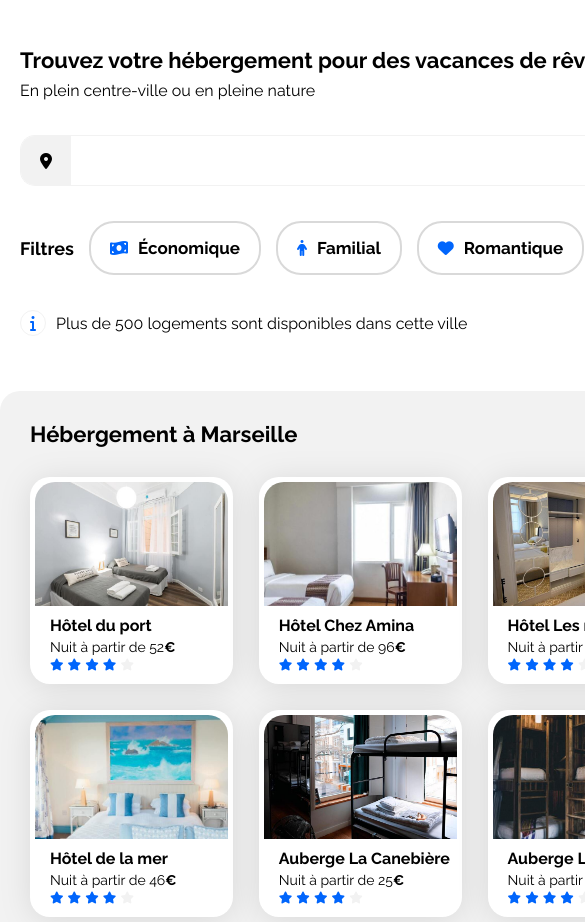
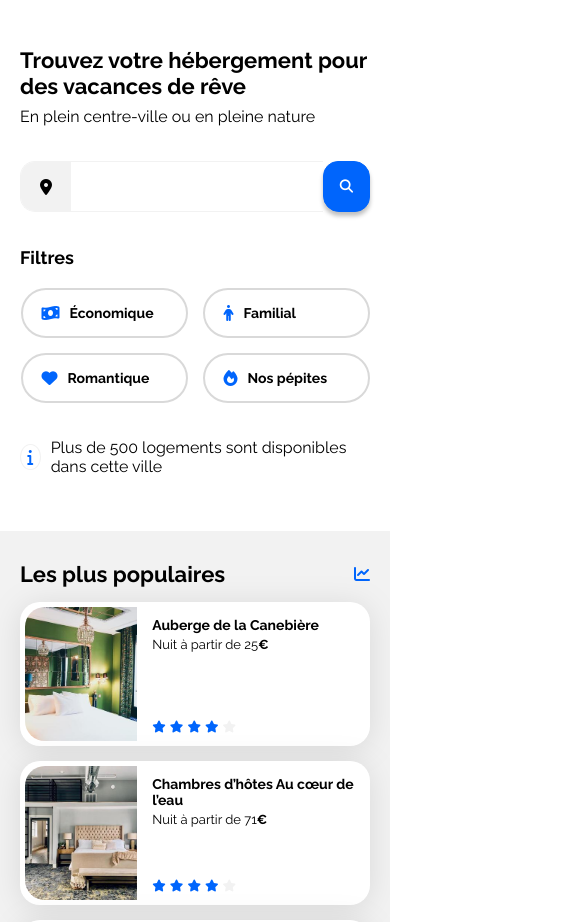
Before and after one commit to ValentinLnn/Projet2OC, a plain HTML site: page index.html in a window 390 px wide. Shown: the part 121-1043 px from the top of the page, 585 px wide, since content can reach past the window. Drawn offline with Linux system fonts and the light colour scheme.

Commit message:
version finale

```diff
--- a/css/style.css
+++ b/css/style.css
@@ -110,7 +110,7 @@ a {
     width: 179px;
     outline:0;
     padding: 14px 24px 14px 24px;
-    font-size: 18px;
+    font-size: 1.125rem;
     font-weight: bold;
     text-align: center;
     border: 0;
@@ -127,7 +127,7 @@ a {
     font-weight: bold;
     cursor: pointer;
 }
-.search button i {
+.search-button i {
     display: none;
 }
 .filter {
@@ -135,8 +135,12 @@ a {
     align-items: center;
     gap:15px;
 }
+.filters{
+    display:flex;
+    gap:15px;
+}
 .Icon-filter{
-    height: 42px;
+    height: 38px;
     display:flex;
     align-items: center;
     gap: 10px;
@@ -147,7 +151,7 @@ a {
 
 }
 .Icon-filter:hover{
-    height: 42px;
+    height: 38px;
     display:flex;
     align-items: center;
     gap: 10px;
@@ -179,7 +183,7 @@ align-items: center;
     display: flex;
 }
 .Infobar h3{
-    font-size: 16px;
+    font-size: 1rem;
     font-weight: 400;
 }
 .card {
@@ -196,10 +200,10 @@ align-items: center;
     object-fit: cover;
 }
 .card-title {
-    font-size: 16px;
+    font-size: 1rem;
 }
 .card-title-activite {
-    font-size: 16px;
+    font-size: 1rem;
     padding: 20px 19px;
 }
 .euro {
@@ -358,10 +362,16 @@ align-items: center;
 /* Le code ci-dessous correspond à la version responsive uniquement */
 
 /****** Media queries ***********/
-/* Medium devices (tablets, less/equal than 1024px) */
+/* MEDIUM DEVICE (tablets, less/equal than 1024px) */
 @media (max-width: 1024px) {
+    .filter{
+        gap:20px;
+        flex-direction: column;
+        align-items: flex-start;
+    }
     .hebergements-and-populaires {
         flex-direction: column;
+        gap: 30px;
     }
 
     .hebergements {
@@ -370,7 +380,6 @@ align-items: center;
 
     .populaires {
         width: 100%;
-        margin-top: 50px;
     }
 
     .populaires-cards {
@@ -384,20 +393,21 @@ align-items: center;
     }
 
     .populaires-cards .card-title {
-        font-size: 14px;
+        font-size: 0.875rem;
     }
 
     .populaires-cards .card-subtitle {
-        font-size: 13px;
+        font-size: 0.813rem;
     }
     .card-activite img {
         height: 200px;
     }
 }
 
-/* Small devices (phones, less than 768px) */
+/* SMALL DEVICE(phones, less than 768px) */
 @media (max-width: 767.98px) {
     /* ... */
+    /* header mobile */
     header {
         flex-direction: column;
         align-items: center;
@@ -422,9 +432,11 @@ align-items: center;
         text-align:center;
         width:100%;
     }
+    /* Main */
     .main-container{
         padding:0;
     }
+    /* Info group */
     .info-group{
         padding:20px;
     }
@@ -449,4 +461,56 @@ align-items: center;
     .search-input {
         width: 100%;
     }
+    .filters {
+        justify-content: center;
+        flex-wrap: wrap;
+
+    }
+    .Icon-filter{
+        width: calc((100%/2) - 50px);
+
+    }
+    .Nom-filtre {
+        font-size: 0.875rem;
+    }
+        /* Hebergements & Populaires */
+    .hebergements-and-populaires {
+        flex-direction: column-reverse;
+        gap:15px;
+    }
+    .hebergements-and-populaires section {
+        border-radius: 0;
+    }
+    .hebergements-and-populaires section.hebergements {
+        gap:15px;
+        padding:20px;
+    }
+    .hebergements-cards {
+        gap:15px;
+    }
+    section.populaires {
+        padding:30px 20px;
+    }
+    .populaires-cards, .hebergements-cards {
+        flex-direction: column;
+        justify-content: space-between;
+    }
+    .populaires-cards .card{
+        margin-top: 15px;
+    }
+    .populaires-cards a, .hebergements-cards a{
+        width: 100%;
+    }
+    .activite-card {
+        flex-direction: column;
+        gap:15px;
+    }
+    /* footer mobile */
+    .footer {
+        flex-direction: column;
+        padding:30px;
+    }
+    .sub-footer {
+        padding: 25px 0px;
+    }
 }
--- a/index.html
+++ b/index.html
@@ -21,8 +21,8 @@
         <nav class="navbar">
             <div class="nav-links">
                 <ul>
-                    <li><a href="#">Hébergements</a></li>
-                    <li><a href="#">Activités</a></li>
+                    <li><a href="#hebergements">Hébergements</a></li>
+                    <li><a href="#activites">Activités</a></li>
                 </ul>
             </div>
         </nav>
@@ -51,6 +51,7 @@
                     </form>
                     <div class="filter">
                         <h3>Filtres</h3>
+                        <div class="filters">
                             <div class="Icon-filter">
                                 <i class="fa-solid fa-money-bill-wave"></i>
                                 <h3 class="Nom-filtre">Économique</h3>
@@ -68,12 +69,13 @@
                                 <h3 class="Nom-filtre">Nos pépites</h3>
                             </div>
                         </div>
+                    </div>
                     <div class="Infobar">
                         <i class="fa-solid fa-info"></i><h3>Plus de 500 logements sont disponibles dans cette ville</h3>
                     </div>
                 </div>
                 <div class="hebergements-and-populaires">
-                <section class="hebergements">
+                    <section class="hebergements" id="hebergements">
                         <h2 class="section-title">Hébergement à Marseille</h2>
                         <div class="hebergements-cards">
                             <a href="#">
@@ -259,7 +261,7 @@
                         </div>
                     </section>
                 </div>
-            <div class="activites">
+                <div class="activites" id="activites">
                     <h2 class="section-title">Activités à Marseille</h2>
                     <div class="activite-card">
                         <a href="#" class="card-activite">
```
Lines whose indentation alone changed are shown as unchanged.
